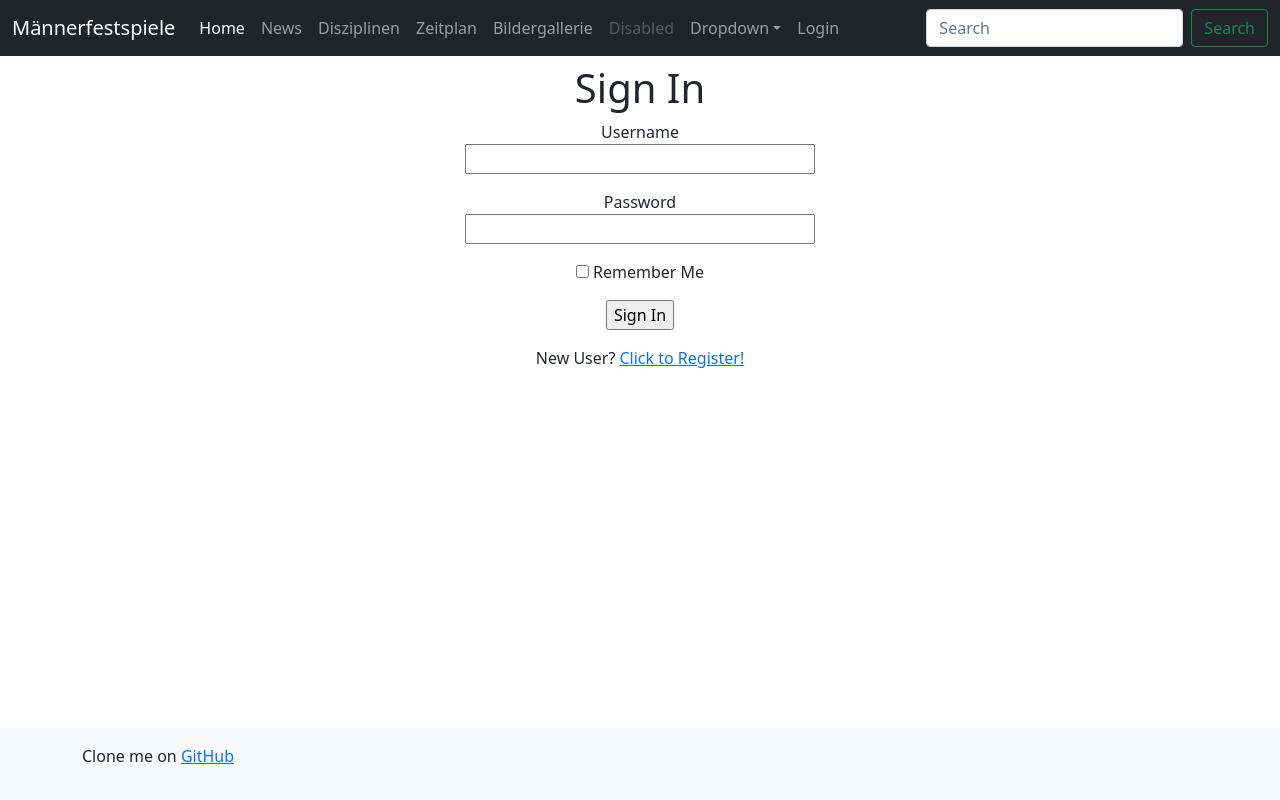
After one commit to muenzerik/tournament-mgr, a Flask app: page /login in a window 1280 px wide. The commit adds this page. Run offline with Flask 2, Linux system fonts and the light colour scheme; parts of the project's set-up code (start-up, migrations or seed data) failed here and were passed over; some libraries are stand-ins or nearby versions.

Commit message:
Simple login functionality
 -hash based login functionality
 -hash stored in db upon sign up
 -simple test framework to test successful login functionality

```diff
--- /dev/null
+++ b/app/forms.py
@@ -0,0 +1,32 @@
+from flask_wtf import FlaskForm
+from wtforms import StringField, PasswordField, BooleanField, SubmitField
+from wtforms.validators import ValidationError, DataRequired, Email, EqualTo
+from app.models import Users
+
+from app import app, engine
+from sqlalchemy.orm import Session
+session = Session(engine)
+
+class LoginForm(FlaskForm):
+    username = StringField('Username', validators=[DataRequired()])
+    password = PasswordField('Password', validators=[DataRequired()])
+    remember_me = BooleanField('Remember Me')
+    submit = SubmitField('Sign In')
+
+class RegistrationForm(FlaskForm):
+    username = StringField('Username', validators=[DataRequired()])
+    email = StringField('Email', validators=[DataRequired(), Email()])
+    password = PasswordField('Password', validators=[DataRequired()])
+    password2 = PasswordField(
+        'Repeat Password', validators=[DataRequired(), EqualTo('password')])
+    submit = SubmitField('Register')
+
+    def validate_username(self, username):
+        user = session.query(Users).filter_by(UserName=username.data).first()
+        if user is not None:
+            raise ValidationError('Please use a different username.')
+
+    def validate_email(self, email):
+        user = session.query(Users).filter_by(Email=email.data).first()
+        if user is not None:
+            raise ValidationError('Please use a different email address.')
--- a/app/routes.py
+++ b/app/routes.py
@@ -1,20 +1,57 @@
-from flask import render_template
-from app import app
+from flask import render_template, redirect, flash, url_for
+from app.forms import LoginForm, RegistrationForm
+from flask_login import current_user, login_user, login_required
+from app.models import Users
+
+from app import app, engine
+from sqlalchemy.orm import Session
+session = Session(engine)
 
 @app.route('/')
 @app.route('/index')
 def index():
     return render_template('index.html')
 
+@app.route('/login', methods=['GET', 'POST'])
+def login():
+    if current_user.is_authenticated:
+        return redirect(url_for('index'))
+    form = LoginForm()
+    if form.validate_on_submit():
+        user = session.query(Users).filter_by(UserName=form.username.data).first()
+        if user is None or not user.check_password(form.password.data):
+            flash('Invalid username or password', 'danger')
+            return redirect(url_for('login'))
+        login_user(user, remember=form.remember_me.data)
+        return redirect(url_for('index'))
+    return render_template('login.html', title='Sign In', form=form)
+
+@app.route('/register', methods=['GET', 'POST'])
+def register():
+    if current_user.is_authenticated:
+        return redirect(url_for('index'))
+    form = RegistrationForm()
+    if form.validate_on_submit():
+        user = Users(UserName=form.username.data, Email=form.email.data)
+        user.set_password(form.password.data)
+        session.add(user)
+        session.commit()
+        flash('Congratulations, you are now a registered user!')
+        return redirect(url_for('login'))
+    return render_template('register.html', title='Register', form=form)
+
 @app.route('/disciplines')
+@login_required
 def disciplines():
     return render_template('disciplines.html')
 
 @app.route('/time_schedule')
+@login_required
 def time_schedule():
     return render_template('time_schedule.html')
 
 @app.route('/image_gallery')
+@login_required
 def image_gallery():
     return render_template('image_gallery.html')
 
--- /dev/null
+++ b/app/static/styles/top-alert.css
@@ -0,0 +1,5 @@
+#top-alert {
+    position: fixed;
+    top: 0;
+    z-index: 99999;
+  }
--- a/app/templates/base.html
+++ b/app/templates/base.html
@@ -1,14 +1,3 @@
----
-layout: examples
-title: Sticky Footer Template
-extra_css:
-  - "sticky-footer.css"
-html_class: "h-100"
-body_class: "d-flex flex-column h-100"
-include_js: true
----
-
-
 <!doctype html>
 <html lang="en">
 
@@ -58,6 +47,9 @@ include_js: true
                 <li><a class="dropdown-item" href="#">Something else here</a></li>
               </ul>
             </li>
+            <li class="nav-item">
+              <a class="nav-link" href="{{ url_for('login') }}">Login</a>
+            </li>
           </ul>
           <form class="d-flex">
             <input class="form-control me-2" type="search" placeholder="Search" aria-label="Search">
@@ -67,9 +59,19 @@ include_js: true
       </div>
     </nav>
 
-
-
     <main class="flex-shrink-0">
+      {% with messages = get_flashed_messages(with_categories=true) %}
+        <!-- Categories: success (green), info (blue), warning (yellow), danger (red) -->
+        {% if messages %}
+          {% for category, message in messages %}
+            <link rel="stylesheet" href="{{ url_for('static', filename='styles/top-alert.css') }}">
+            <div id="top-alert" class="alert alert-{{ category }} alert-dismissible" role="alert">
+              <button type="button" class="close" data-dismiss="alert" aria-label="Close"><span aria-hidden="true">&times;</span></button>
+              <!-- <strong>Title</strong> --> {{ message }}
+            </div>
+          {% endfor %}
+        {% endif %}
+      {% endwith %}
         <div class="container"></div>
             <div class="starter-template text-center py-5 px-3">
                 <p class="lead">{% block main %}{% endblock %}</p>
--- /dev/null
+++ b/app/templates/login.html
@@ -0,0 +1,27 @@
+{% extends "base.html" %}
+
+{% block title %}Login Page{% endblock %}
+
+{% block main %}
+    <h1>Sign In</h1>
+    <form action="" method="post" novalidate>
+        {{ form.hidden_tag() }}
+        <p>
+            {{ form.username.label }}<br>
+            {{ form.username(size=32) }}<br>
+            {% for error in form.username.errors %}
+            <span style="color: red;">[{{ error }}]</span>
+            {% endfor %}
+        </p>
+        <p>
+            {{ form.password.label }}<br>
+            {{ form.password(size=32) }}<br>
+            {% for error in form.password.errors %}
+            <span style="color: red;">[{{ error }}]</span>
+            {% endfor %}
+        </p>
+        <p>{{ form.remember_me() }} {{ form.remember_me.label }}</p>
+        <p>{{ form.submit() }}</p>
+    </form>
+    <p>New User? <a href="{{ url_for('register') }}">Click to Register!</a></p>
+{% endblock %}
--- a/db/schema/tournament-mgr.sql
+++ b/db/schema/tournament-mgr.sql
@@ -28,6 +28,7 @@ CREATE TABLE public.users (
 	"FirstName" varchar,
 	"Email" varchar,
 	"Phone" varchar,
+	"PasswordHash" varchar,
 	CONSTRAINT users_pk PRIMARY KEY ("ID")
 
 );
```
Also changed, not shown: app/__init__.py (+6 -1 lines), app/models.py (added, +40 -0 lines), app/templates/register.html (added, +39 -0 lines), requirements.txt (+18 -1 lines), test/lib/flasklib.py (added, +31 -0 lines), README.md, 3 other files. Lines whose indentation alone changed are shown as unchanged.
